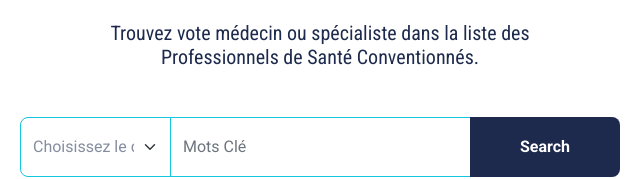
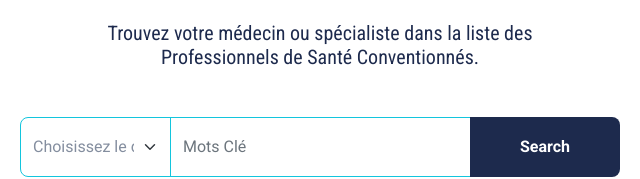
Before and after one commit to NangaChristian/CERAMID, a plain HTML site: page medecin.html in a window 1280 px wide. Shown: the part 418-597 px from the top of the page, 320-960 px from the left. Drawn offline with nearby package versions, Linux system fonts and the light colour scheme.

Commit message:
Update medecin.html

```diff
--- a/medecin.html
+++ b/medecin.html
@@ -119,7 +119,7 @@
             <div class="text-center mx-auto mb-5" style="max-width: 500px;">
                 <h5 class="d-inline-block text-primary text-uppercase border-bottom border-5">TROUVER UN MEDECIN</h5>
                 <h1 class="display-4 mb-4">Trouver un Professionnel de la santé</h1>
-                <h5 class="fw-normal">Trouvez vote médecin ou spécialiste dans la liste des Professionnels de Santé Conventionnés.</h5>
+                <h5 class="fw-normal">Trouvez votre médecin ou spécialiste dans la liste des Professionnels de Santé Conventionnés.</h5>
             </div>
             <div class="mx-auto" style="width: 100%; max-width: 600px;">
                 <div class="input-group">
```
